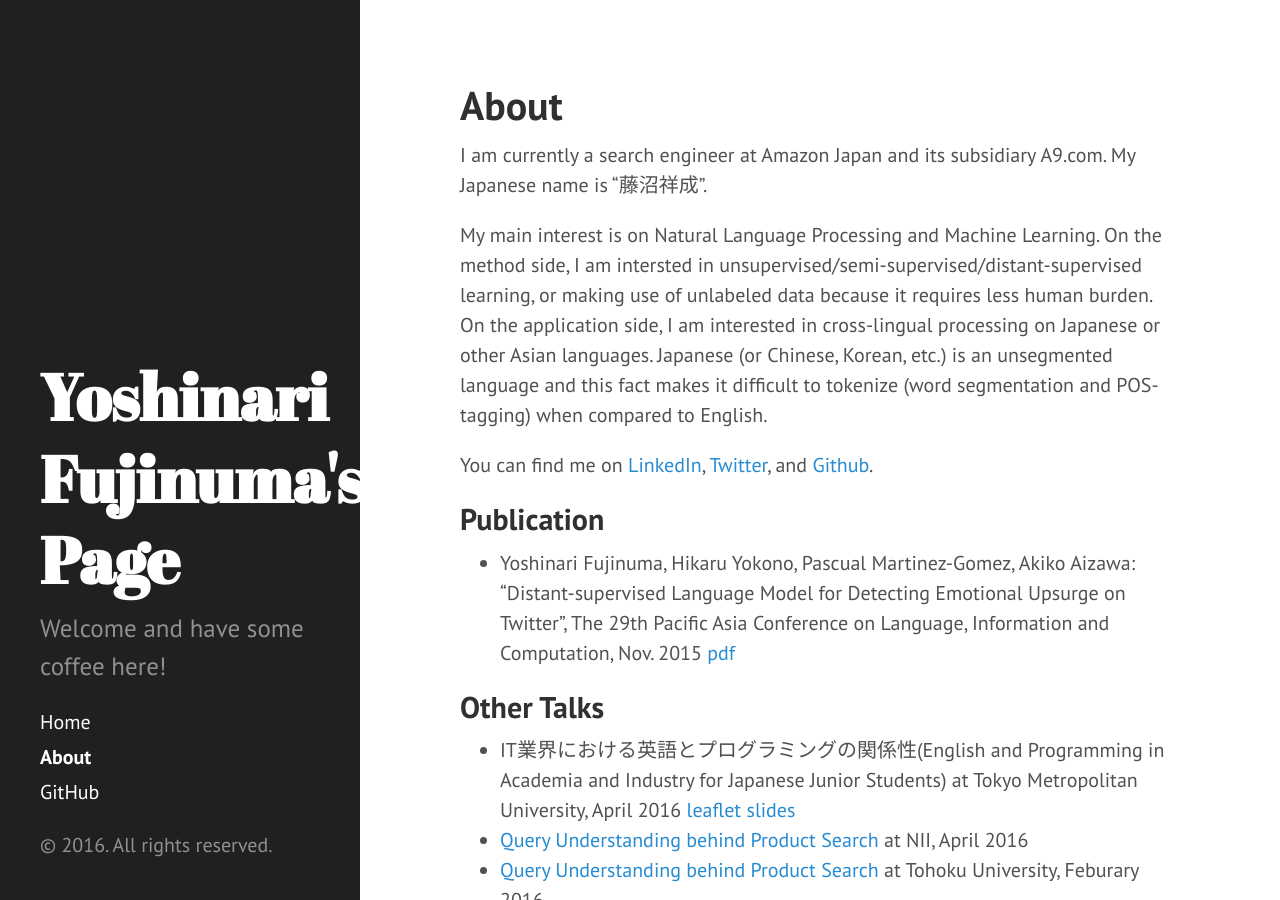
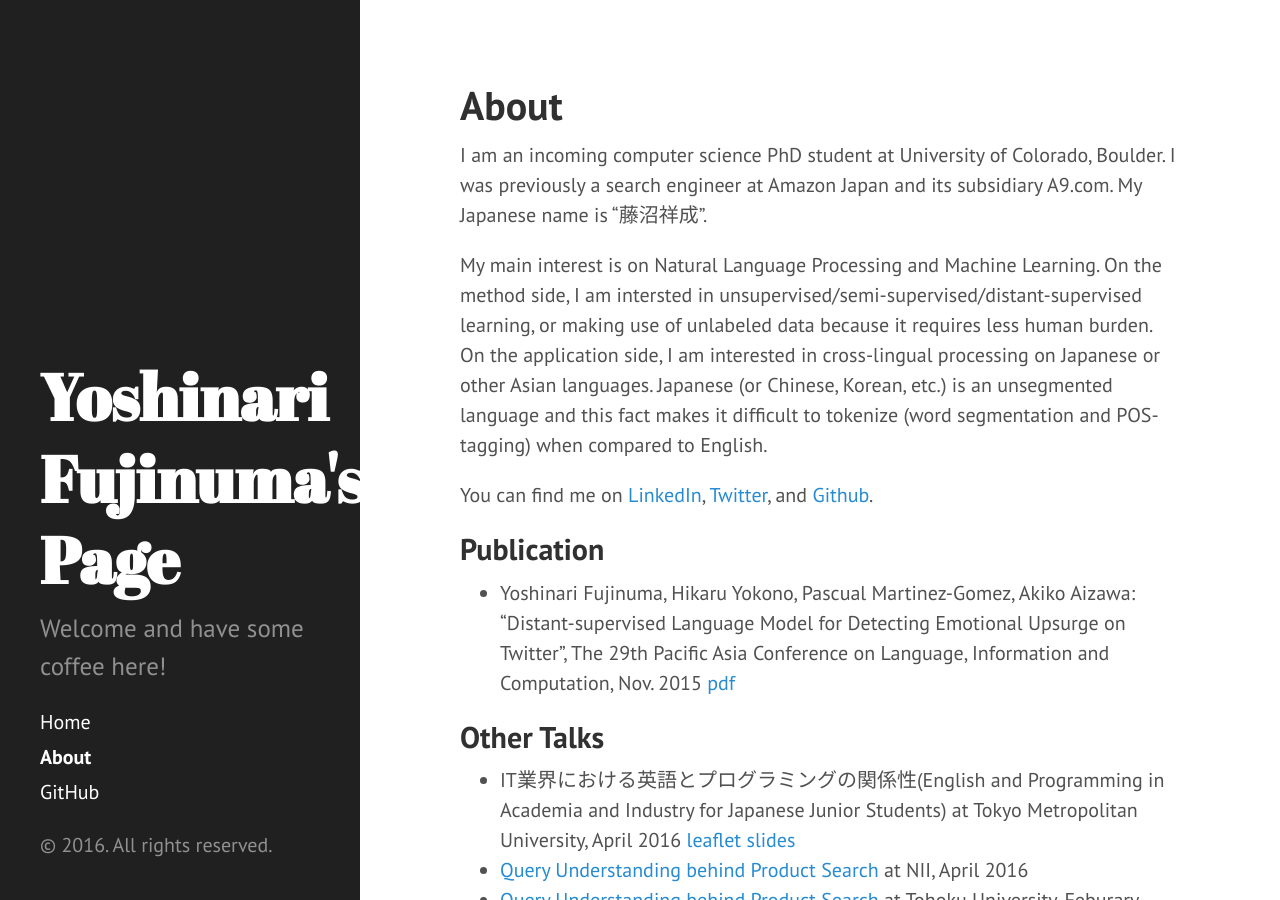
Before and after one commit to akkikiki/akkikiki.github.io, a Jekyll site: the page built from about.md, in a window 1280 px wide and 900 px high. Built offline with Jekyll 4.4.1, drawn with Linux system fonts in a browser that asks for light colours.

Commit message:
Updated about.md

```diff
--- a/about.md
+++ b/about.md
@@ -3,7 +3,8 @@ layout: page
 title: About
 ---
 
-I am currently a search engineer at Amazon Japan and its subsidiary A9.com. My Japanese name is "藤沼祥成".
+I am an incoming computer science PhD student at University of Colorado, Boulder.
+I was previously a search engineer at Amazon Japan and its subsidiary A9.com. My Japanese name is "藤沼祥成".
 
 My main interest is on Natural Language Processing and Machine Learning. On the method side, I am intersted in unsupervised/semi-supervised/distant-supervised learning, or making use of unlabeled data because it requires less human burden. On the application side, I am interested in cross-lingual processing on Japanese or other Asian languages. Japanese (or Chinese, Korean, etc.) is an unsegmented language and this fact makes it difficult to tokenize (word segmentation and POS-tagging) when compared to English.
 
```
